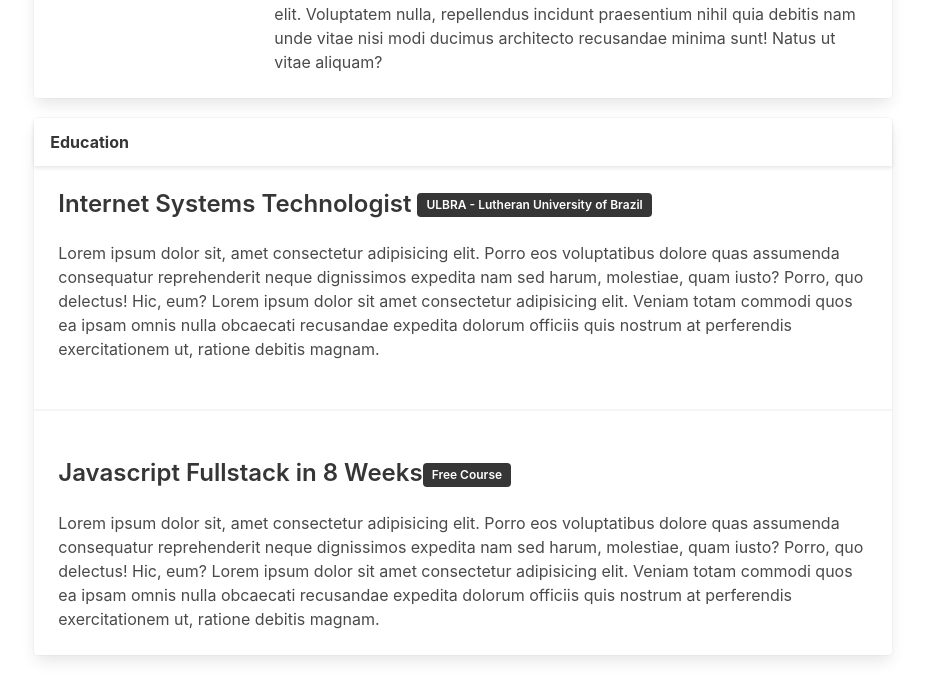
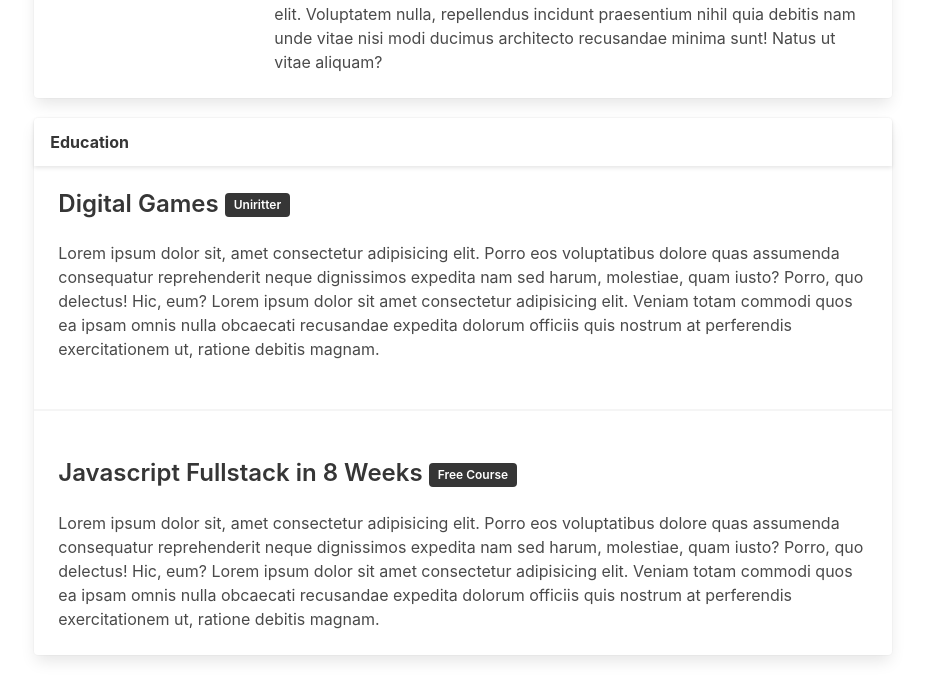
Before and after one commit to joaomanoelpdelima/projeto-portfolio, a plain HTML site: page index.html in a window 1280 px wide. Shown: the part 875-1574 px from the top of the page, without its empty margins (334-1259 px from the left). Drawn offline with nearby package versions, Linux system fonts and the light colour scheme.

Commit message:
Update index.html

```diff
--- a/index.html
+++ b/index.html
@@ -131,8 +131,7 @@
             </header>
             <div class="card-content">
               <div class="content">
-                <p class="title is-4">Internet Systems Technologist <span class="tag is-dark">ULBRA - Lutheran
-                    University of Brazil</span></p>
+                <p class="title is-4">Digital Games <span class="tag is-dark">Uniritter</span></p>
                 <p>Lorem ipsum dolor sit, amet consectetur adipisicing elit. Porro eos voluptatibus dolore quas
                   assumenda
                   consequatur reprehenderit neque dignissimos expedita nam sed harum, molestiae, quam iusto? Porro, quo
@@ -146,7 +145,7 @@
             <hr>
             <div class="card-content">
               <div class="content">
-                <p class="title is-4">Javascript Fullstack in 8 Weeks<span class="tag is-dark">Free Course</span></p>
+                <p class="title is-4">Javascript Fullstack in 8 Weeks <span class="tag is-dark">Free Course</span></p>
                 <p>Lorem ipsum dolor sit, amet consectetur adipisicing elit. Porro eos voluptatibus dolore quas
                   assumenda
                   consequatur reprehenderit neque dignissimos expedita nam sed harum, molestiae, quam iusto? Porro, quo
```
